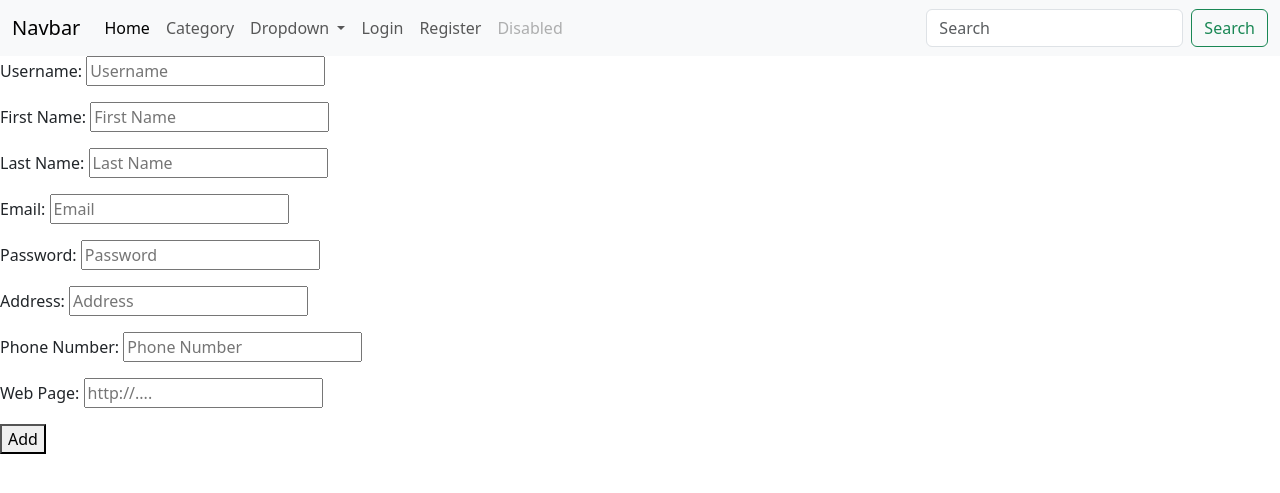
After one commit to songlei1979/simpleblog_23s2, a Django app: page /user/register_form in a window 1280 px wide. The commit adds this page. Shown: the top 493 px of the page. Run offline with Django 4.2, Linux system fonts and the light colour scheme.

Commit message:
register form created

```diff
--- a/blog/templates/base.html
+++ b/blog/templates/base.html
@@ -42,6 +42,9 @@
           <a class="nav-link" aria-disabled="true" href="{% url 'login' %}">Login</a>
         {% endif %}
           </li>
+      <li class="nav-item">
+          <a class="nav-link" href="{% url 'register_form' %}">Register</a>
+        </li>
         <li class="nav-item">
           <a class="nav-link disabled" aria-disabled="true">Disabled</a>
         </li>
--- /dev/null
+++ b/blog/templates/register_form.html
@@ -0,0 +1,57 @@
+{% extends 'base.html' %}
+
+{% block title %}
+    register form
+{% endblock %}
+
+{% block content %}
+    {#    I will create a form here  #}
+    {#    request.POST.get("first_name")#}
+    {#    request.POST.get("last_name")#}
+    {#    request.POST.get("password")#}
+    {#    request.POST.get("email")#}
+    {#    # Profile Model#}
+    {#    request.POST.get("address")#}
+    {#    request.POST.get("phone_number")#}
+    {#    request.POST.get("web_page")#}
+    {#    message#}
+    <form method="POST"
+          action="{% url 'register_view' %}">
+        {% csrf_token %}
+        <p>
+            Username: <input type="text"
+                               name="username"
+                               placeholder="Username"></p>
+        <p>
+        <p>
+            First Name: <input type="text"
+                               name="first_name"
+                               placeholder="First Name"></p>
+        <p>
+            Last Name: <input type="text"
+                              name="last_name"
+                              placeholder="Last Name"></p>
+        <p>
+            Email: <input type="email"
+                          name="email"
+                          placeholder="Email"></p>
+        <p>
+            Password: <input type="text"
+                             name="password"
+                             placeholder="Password"></p>
+        <p>
+            Address: <input type="text"
+                            name="address"
+                            placeholder="Address"></p>
+        <p>
+            Phone Number: <input type="text"
+                                 name="phone_number"
+                                 placeholder="Phone Number"></p>
+        <p>
+            Web Page: <input type="text"
+                             name="web_page"
+                             placeholder="http://...."></p>
+        <button>Add</button>
+
+    </form>
+{% endblock %}
--- a/blog/urls.py
+++ b/blog/urls.py
@@ -2,7 +2,7 @@ from django.urls import path
 
 from blog.views import index, list_categories, detail_category, detail_post, create_category_form, create_category, \
     create_post, create_post_form, update_category, update_category_form, delete_category, HomePageView, PostDetailView, \
-    PostCreateView, PostUpdateView, PostDeleteView, register_view
+    PostCreateView, PostUpdateView, PostDeleteView, register_view, register_form
 
 urlpatterns = [
     # path("", index, name="home"),
@@ -36,4 +36,6 @@ urlpatterns = [
          , name="delete_post_view"),
     path("user/register", register_view,
          name="register_view"),
+    path("user/register_form", register_form,
+         name="register_form"),
 ]
--- a/blog/views.py
+++ b/blog/views.py
@@ -157,6 +157,7 @@ def delete_category(request, id):
 
 def register_view(request):
     # Django User
+    username = request.POST.get("username")
     first_name = request.POST.get("first_name")
     last_name = request.POST.get("last_name")
     password = request.POST.get("password")
@@ -167,7 +168,8 @@ def register_view(request):
     web_page = request.POST.get("web_page")
     message = "user has been created"
     try:
-        user = User.objects.create(first_name=first_name,
+        user = User.objects.create(username=username,
+                                    first_name=first_name,
                                    last_name=last_name,
                                    email=email)
         user.set_password(password)
@@ -183,3 +185,7 @@ def register_view(request):
 
     return render(request, 'register_user.html',
                   {'message': message})
+
+
+def register_form(request):
+    return render(request,'register_form.html')
```
Also changed, not shown: db.sqlite3.
